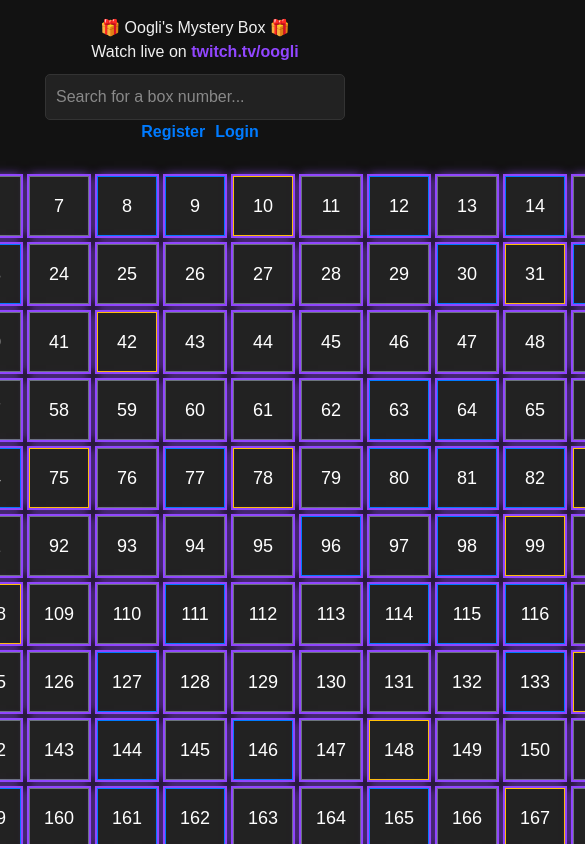
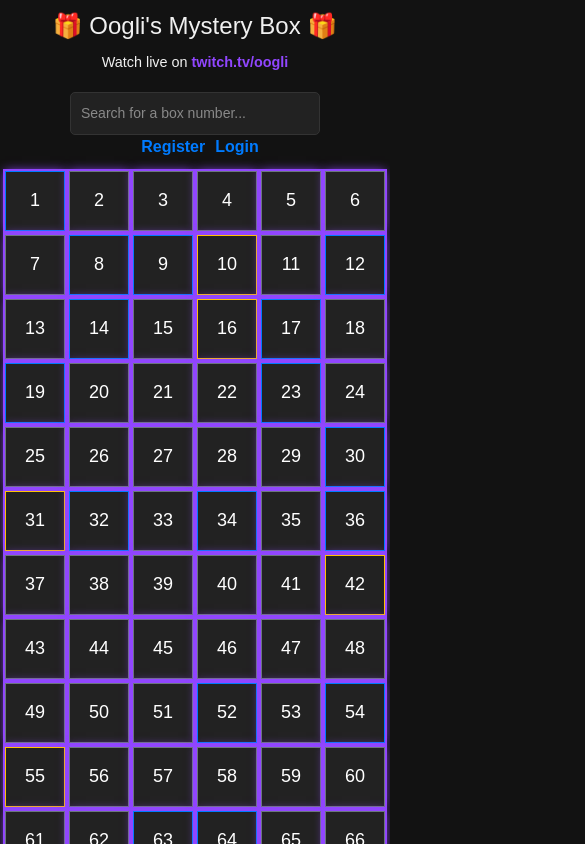
Before and after one commit to mehansri/TwitchPrize, a Next.js app: page /prize in a window 390 px wide. Shown: the top 844 px of the page, 585 px wide, since content can reach past the window. Built offline with nearby package versions, Linux system fonts and the light colour scheme.

Commit message:
mobile fix

```diff
--- a/src/app/globals.css
+++ b/src/app/globals.css
@@ -8,11 +8,27 @@
   display: flex;
   flex-direction: column;
   align-items: center;
+  min-height: 100vh;
+  width: 100%;
+  overflow-x: hidden;
 }
 
 header {
   text-align: center;
   padding: 1rem;
+  width: 100%;
+  max-width: 1200px;
+  box-sizing: border-box;
+}
+
+header h1 {
+  font-size: clamp(1.5rem, 4vw, 2.5rem);
+  margin: 0 0 0.5rem 0;
+}
+
+header p {
+  font-size: clamp(0.9rem, 2.5vw, 1.1rem);
+  margin: 0.5rem 0;
 }
 
 header a {
@@ -26,18 +42,49 @@
   padding: 10px;
   font-size: 16px;
   width: 300px;
+  max-width: 90%;
   border-radius: 5px;
   border: 1px solid #333;
   background-color: #222;
   color: #f0f0f0;
+  box-sizing: border-box;
 }
 
 #boxGrid {
   display: grid;
-  grid-template-columns: repeat(auto-fill, minmax(60px, 1fr));
+  grid-template-columns: repeat(auto-fill, 60px);
   gap: 8px;
   max-width: 1200px;
   padding: 1rem;
+  justify-content: center;
+  width: 100%;
+  box-sizing: border-box;
+}
+
+/* Mobile breakpoints - keep 60px squares but show fewer columns */
+@media (max-width: 768px) {
+  #boxGrid {
+    grid-template-columns: repeat(auto-fill, 60px);
+    gap: 6px;
+    padding: 0.5rem;
+  }
+}
+
+@media (max-width: 480px) {
+  #boxGrid {
+    grid-template-columns: repeat(auto-fill, 60px);
+    gap: 4px;
+    padding: 0.25rem;
+  }
+
+  header {
+    padding: 0.5rem;
+  }
+
+  #searchBox {
+    width: 250px;
+    font-size: 14px;
+  }
 }
 
 .box {
@@ -52,6 +99,7 @@
   font-size: 18px;
   color: white;
   transition: transform 0.2s ease-in-out, box-shadow 0.2s ease-in-out;
+  box-sizing: border-box;
 }
 
 .box:hover {
@@ -89,6 +137,7 @@
   justify-content: center;
   visibility: hidden;
   opacity: 0;
+  z-index: 1000;
 }
 
 .modal-content {
@@ -98,6 +147,23 @@
   text-align: center;
   position: relative;
   box-shadow: 0 0 20px rgba(0, 0, 0, 0.5);
+  max-width: 90%;
+  margin: 1rem;
+  box-sizing: border-box;
+}
+
+@media (max-width: 480px) {
+  .modal-content {
+    padding: 1.5rem;
+  }
+
+  .prize-name {
+    font-size: 20px;
+  }
+
+  .prize-value {
+    font-size: 16px;
+  }
 }
 
 .close {
@@ -121,4 +187,33 @@
 
 #chatEmbed {
   margin-top: 20px;
+  width: 100%;
+  max-width: 350px;
+  display: flex;
+  justify-content: center;
 }
+
+#chatEmbed iframe {
+  width: 100%;
+  max-width: 350px;
+  height: 500px;
+  border-radius: 5px;
+}
+
+@media (max-width: 768px) {
+  #chatEmbed {
+    max-width: 100%;
+    margin: 1rem;
+  }
+
+  #chatEmbed iframe {
+    max-width: 100%;
+    height: 400px;
+  }
+}
+
+@media (max-width: 480px) {
+  #chatEmbed iframe {
+    height: 300px;
+  }
+}
--- a/src/app/layout.tsx
+++ b/src/app/layout.tsx
@@ -17,6 +17,7 @@
 export const metadata: Metadata = {
   title: "User Authentication App",
   description: "Sign up and login with NextAuth",
+  viewport: "width=device-width, initial-scale=1, maximum-scale=1",
 };
 
 export default function RootLayout({
```
